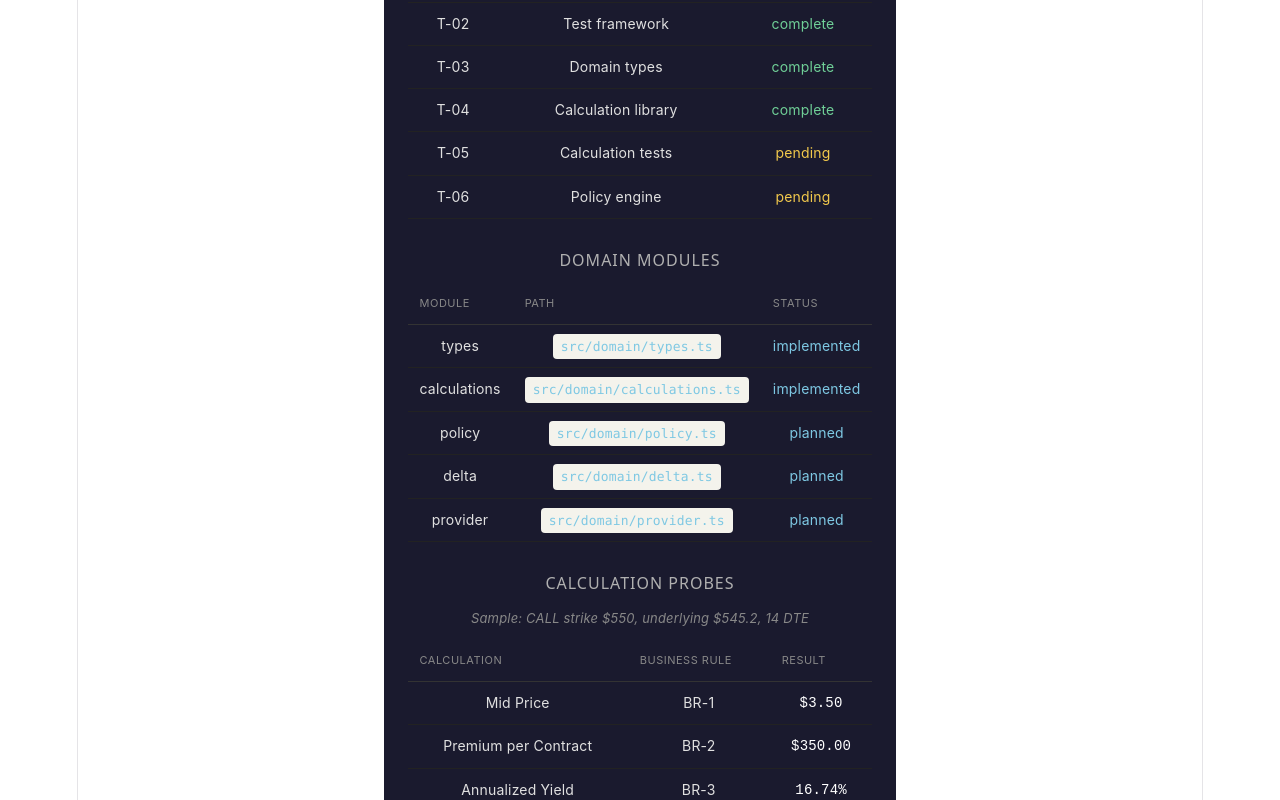
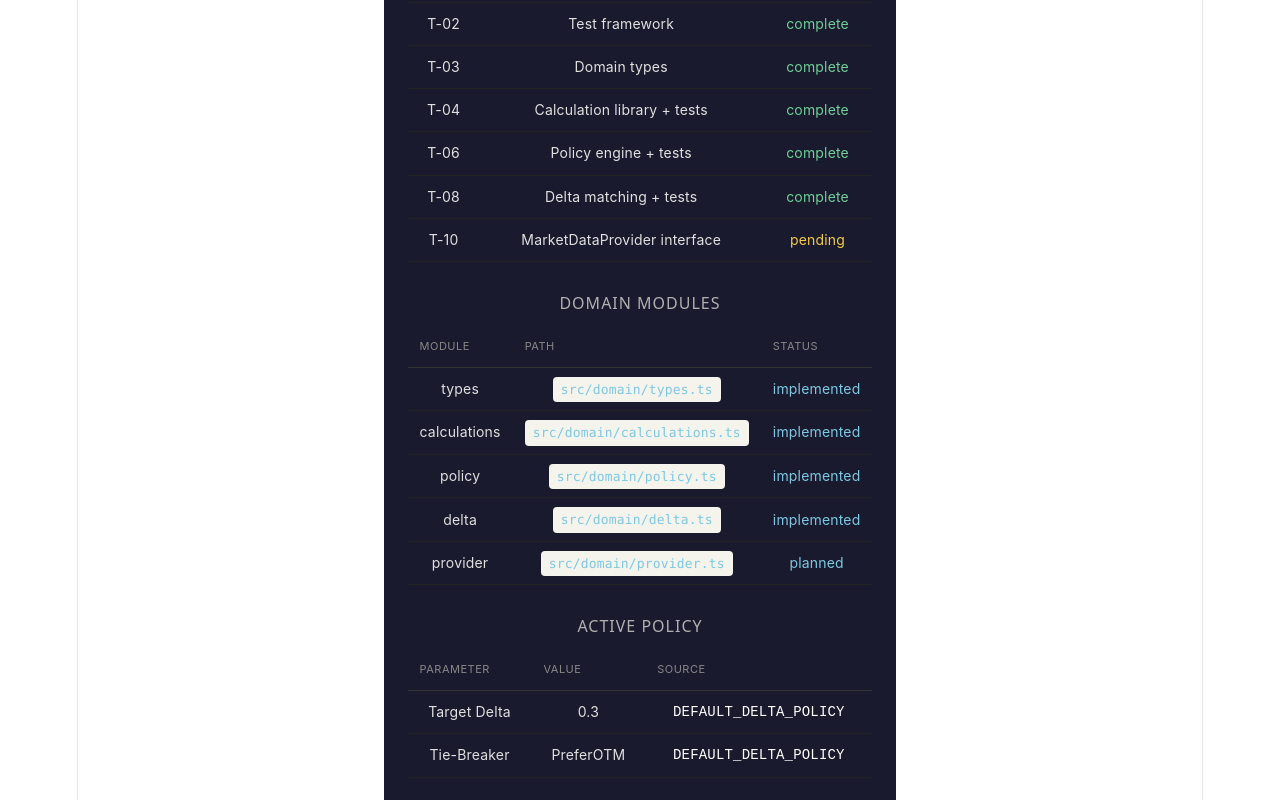
Before and after one commit to brooksbol/options-prototype, a React (Vite) app in the folder options-prototype/: page / in a window 1280 px wide. Shown: the part 220-1020 px from the top of the page. Built offline with nearby package versions, Linux system fonts and the light colour scheme.

Commit message:
Implement policy engine and delta matching

```diff
--- a/options-prototype/src/App.tsx
+++ b/options-prototype/src/App.tsx
@@ -5,14 +5,16 @@ import {
   moneyness,
   assignmentProbability,
 } from "./domain/calculations";
+import { DEFAULT_DELTA_POLICY } from "./domain/policy";
 import type { OptionContract } from "./domain/types";
 import "./App.css";
 
 /**
- * Engineering Console — T-04a
+ * Engineering Console — T-04a (updated T-06)
  *
  * Temporary observability surface. Replaced by end-user UI in later tasks.
- * Shows implementation status, domain modules, and calculation probes.
+ * Shows implementation status, domain modules, calculation probes,
+ * active policy configuration, and sample domain objects.
  */
 
 const SAMPLE_CONTRACT: OptionContract = {
@@ -71,17 +73,22 @@ function App() {
             </tr>
             <tr className="status-complete">
               <td>T-04</td>
-              <td>Calculation library</td>
+              <td>Calculation library + tests</td>
+              <td>complete</td>
+            </tr>
+            <tr className="status-complete">
+              <td>T-06</td>
+              <td>Policy engine + tests</td>
+              <td>complete</td>
+            </tr>
+            <tr className="status-complete">
+              <td>T-08</td>
+              <td>Delta matching + tests</td>
               <td>complete</td>
             </tr>
             <tr className="status-pending">
-              <td>T-05</td>
-              <td>Calculation tests</td>
-              <td>pending</td>
-            </tr>
-            <tr className="status-pending">
-              <td>T-06</td>
-              <td>Policy engine</td>
+              <td>T-10</td>
+              <td>MarketDataProvider interface</td>
               <td>pending</td>
             </tr>
           </tbody>
@@ -112,17 +119,42 @@ function App() {
             <tr>
               <td>policy</td>
               <td><code>src/domain/policy.ts</code></td>
-              <td>planned</td>
+              <td>implemented</td>
             </tr>
             <tr>
               <td>delta</td>
               <td><code>src/domain/delta.ts</code></td>
-              <td>planned</td>
+              <td>implemented</td>
             </tr>
             <tr>
               <td>provider</td>
               <td><code>src/domain/provider.ts</code></td>
               <td>planned</td>
+            </tr>
+          </tbody>
+        </table>
+      </section>
+
+      <section className="console-section">
+        <h2>Active Policy</h2>
+        <table className="probe-table">
+          <thead>
+            <tr>
+              <th>Parameter</th>
+              <th>Value</th>
+              <th>Source</th>
+            </tr>
+          </thead>
+          <tbody>
+            <tr>
+              <td>Target Delta</td>
+              <td>{DEFAULT_DELTA_POLICY.targetDelta}</td>
+              <td>DEFAULT_DELTA_POLICY</td>
+            </tr>
+            <tr>
+              <td>Tie-Breaker</td>
+              <td>{DEFAULT_DELTA_POLICY.tieBreaker}</td>
+              <td>DEFAULT_DELTA_POLICY</td>
             </tr>
           </tbody>
         </table>
--- /dev/null
+++ b/options-prototype/src/domain/policy.ts
@@ -0,0 +1,71 @@
+/**
+ * Policy domain for the Options Prototype.
+ *
+ * Policy defines screening criteria and evaluation preferences.
+ * The evaluation engine consumes policy — it does not own it.
+ *
+ * Distinction from calculations:
+ *   - Calculations express domain definitions (one correct answer).
+ *   - Policies express user intent and judgment (reasonable people could disagree).
+ *
+ * Reference: docs/05-design.md (Policy Domain section)
+ */
+
+import type { OptionContract } from "./types";
+
+/**
+ * Delta tie-breaker strategies.
+ * Determines which contract wins when two are equidistant from target delta.
+ */
+export type DeltaTieBreaker =
+  | "PreferOTM"
+  | "PreferITM"
+  | "PreferHigherStrike"
+  | "PreferLowerStrike";
+
+/**
+ * Screening policy for Slice 1.
+ * Extensible for future criteria (yield thresholds, DTE range, moneyness filters).
+ */
+export interface DeltaPolicy {
+  targetDelta: number; // 0.01 to 0.99, default 0.30
+  tieBreaker: DeltaTieBreaker; // default: "PreferOTM"
+}
+
+export const DEFAULT_DELTA_POLICY: DeltaPolicy = {
+  targetDelta: 0.3,
+  tieBreaker: "PreferOTM",
+};
+
+/**
+ * Resolve a tie-breaker between two equidistant contracts.
+ * Consumes the policy — does not hard-code preference.
+ *
+ * Precondition: both contracts should have the same `type` field.
+ * This is enforced by caller discipline (contracts come from the same
+ * calls[] or puts[] array), not by the type system.
+ */
+export function resolveTieBreaker(
+  a: OptionContract,
+  b: OptionContract,
+  tieBreaker: DeltaTieBreaker
+): OptionContract {
+  switch (tieBreaker) {
+    case "PreferOTM":
+      if (a.type === "CALL") {
+        return a.strike >= b.strike ? a : b;
+      } else {
+        return a.strike <= b.strike ? a : b;
+      }
+    case "PreferITM":
+      if (a.type === "CALL") {
+        return a.strike <= b.strike ? a : b;
+      } else {
+        return a.strike >= b.strike ? a : b;
+      }
+    case "PreferHigherStrike":
+      return a.strike >= b.strike ? a : b;
+    case "PreferLowerStrike":
+      return a.strike <= b.strike ? a : b;
+  }
+}
```
Also changed, not shown: options-prototype/src/domain/delta.ts (added, +61 -0 lines), 2 other files (tests, documents, lock files or other folders).
